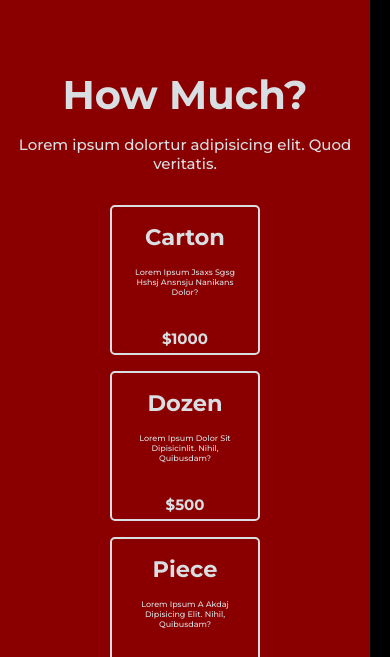
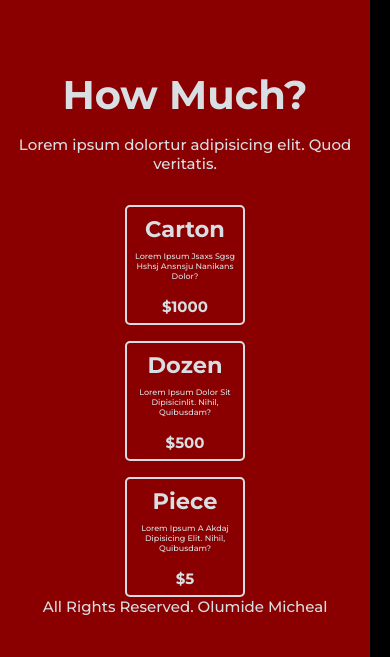
Before and after one commit to codewithmide/Product_Landing_Page, a plain HTML site: page index.html in a window 390 px wide. Shown: the part 3594-4251 px from the top of the page. Drawn offline with Linux system fonts and the light colour scheme.

Commit message:
refitted

```diff
--- a/styles.css
+++ b/styles.css
@@ -532,40 +532,43 @@ footer p {
     }
 
     #carton {
-        width: 150px;
-        height: 150px;
+        width: 120px;
+        height: 120px;
         text-align: center;
-        padding: 1rem;
+        padding: .5rem;
     }
 
     #carton p {
-        padding-top: 1rem;
+        padding-top: .5rem;
         font-size: 8px;
         width: fit-content;
     }
 
     #dozen {
-        width: 150px;
-        height: 150px;
+        width: 120px;
+        height: 120px;
         text-align: center;
-        padding: 1rem;
+        padding: .5rem;
     }
     #dozen p {
-        padding-top: 1rem;
+        padding-top: .5rem;
         font-size: 8px;
         width: fit-content;
     }
 
     #piece {
-        width: 150px;
-        height: 150px;
+        width: 120px;
+        height: 120px;
         text-align: center;
-        padding: 1rem;
+        padding: .5rem;
     }
     #piece p {
-        padding-top: 1rem;
+        padding-top: .5rem;
         font-size: 8px;
         width: fit-content;
+    }
+    h4 {
+        margin-top: -1rem;
     }
     .price, .footer {
         width: 370px;
```
